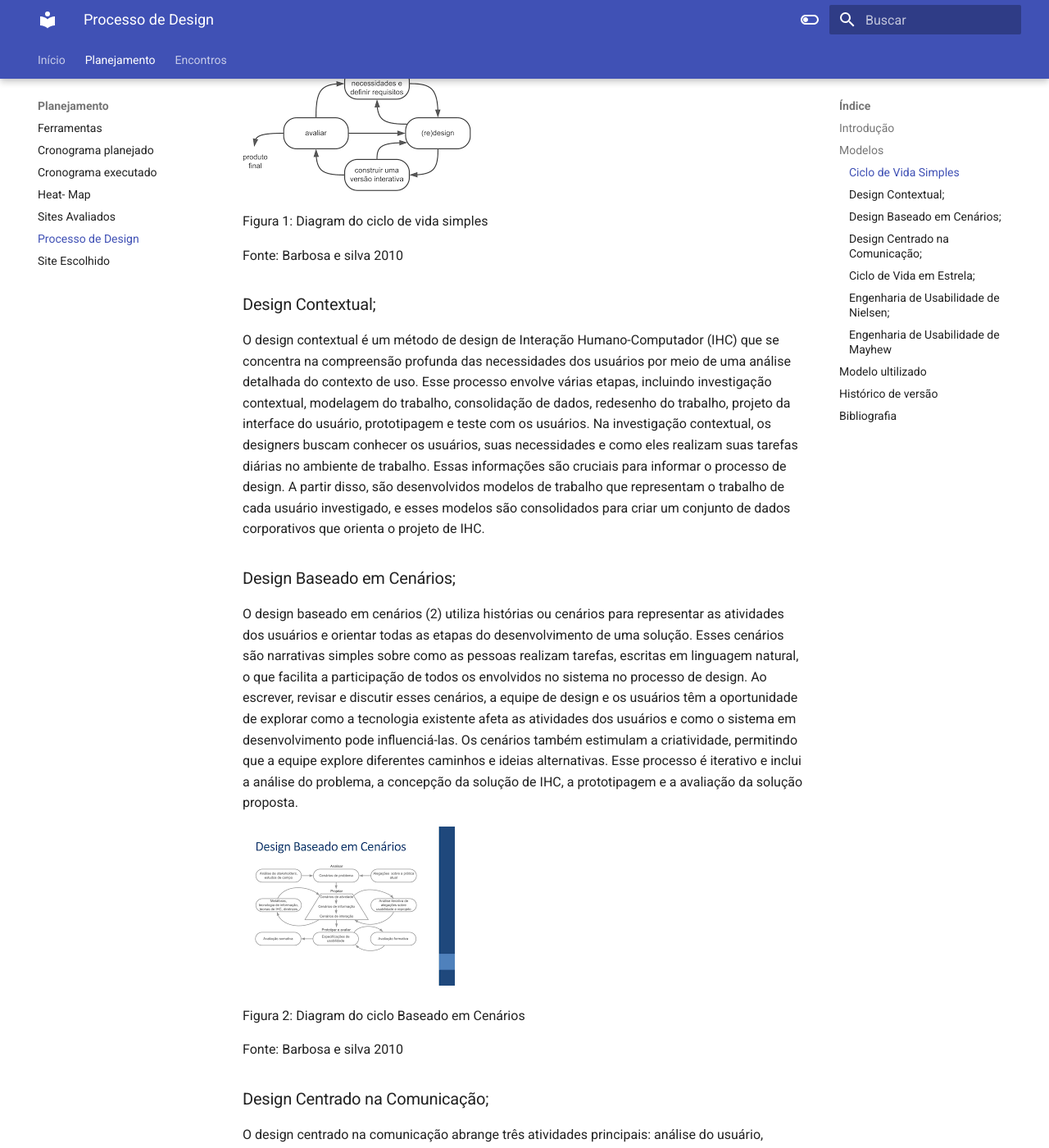
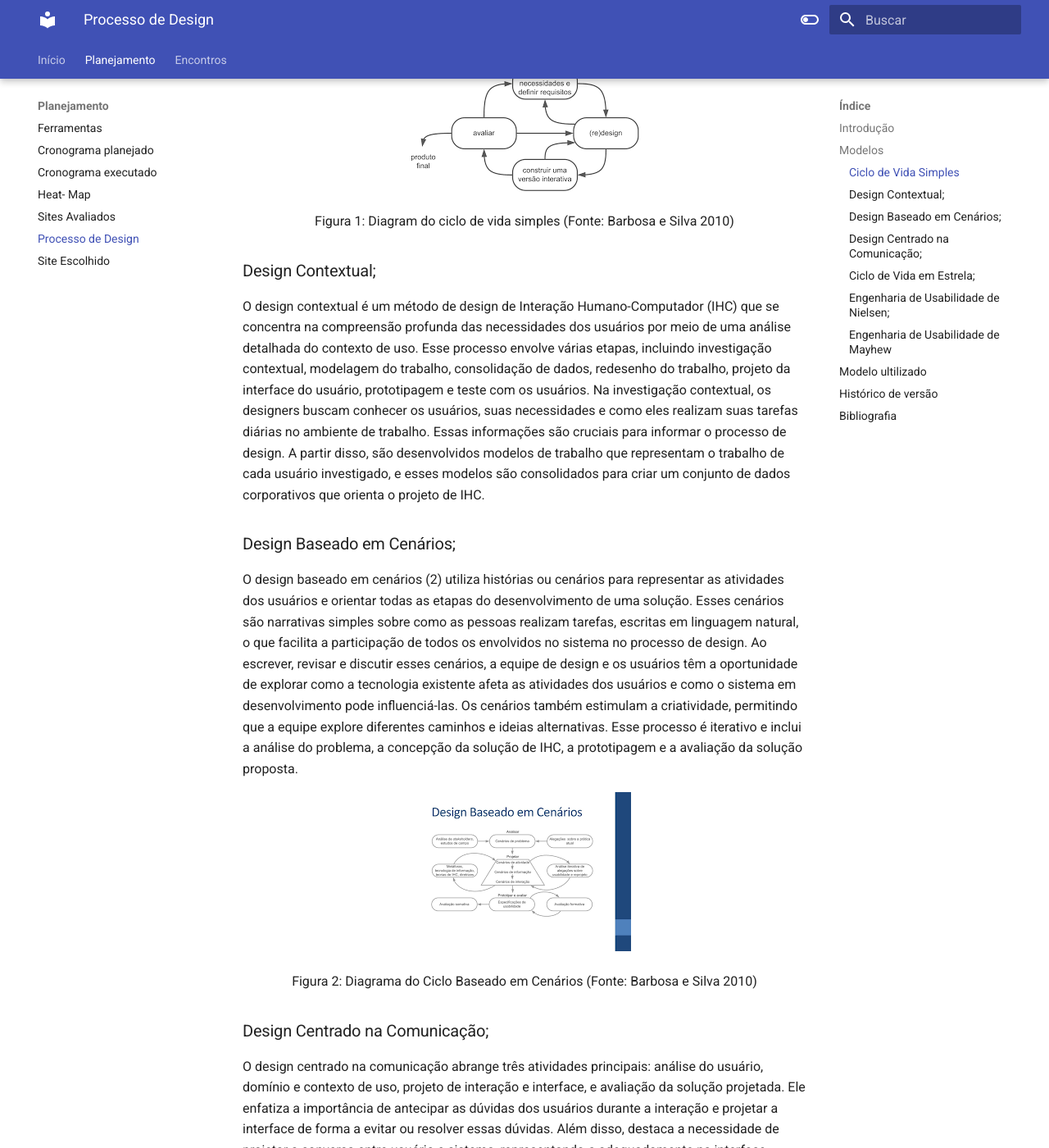
Before and after one commit to Interacao-Humano-Computador/2023.2--BRB-Mobilidade, an MkDocs documentation site: the page built from docs/process_des.md, in a window 1280 px wide and 1400 px high, scrolled down 727 px. Shown: the whole window at 82% size. Built offline with MkDocs 1.6.1 and Material for MkDocs 9.7.7, drawn with Linux system fonts in a browser that asks for light colours; some of the changed text lies outside the part shown.

Commit message:
fix: centralizar imagem

```diff
--- a/docs/process_des.md
+++ b/docs/process_des.md
@@ -10,11 +10,11 @@ Dito isso, iremos explicar brevemente sobre alguns desses processos mais conheci
 ### Ciclo de Vida Simples
 Ciclo de vida simplificado (1) que gira em torno de 4 atividades básicas (Identificar necessidades e definir requisitos, (re)design, construir uma versão interativa, avaliar). Elas são executadas em sequência mas não há impedimento para retornar à fase anterior caso seja necessário. Esse é um processo simples, o que pode dificultar um pouco o entendimento pela falta de detalhamento das fases.
 
-![Image title](assets/simples.png)
 
-Figura 1: Diagram do ciclo de vida simples
-
-Fonte: Barbosa e silva 2010
+<div style="text-align: center">
+    <img src="../assets/simples.png">
+    <p>Figura 1: Diagram do ciclo de vida simples (Fonte: Barbosa e Silva 2010)</p>
+</div>
 
 ### Design Contextual;
 O design contextual é um método de design de Interação Humano-Computador (IHC) que se concentra na compreensão profunda das necessidades dos usuários por meio de uma análise detalhada do contexto de uso. Esse processo envolve várias etapas, incluindo investigação contextual, modelagem do trabalho, consolidação de dados, redesenho do trabalho, projeto da interface do usuário, prototipagem e teste com os usuários. Na investigação contextual, os designers buscam conhecer os usuários, suas necessidades e como eles realizam suas tarefas diárias no ambiente de trabalho. Essas informações são cruciais para informar o processo de design. A partir disso, são desenvolvidos modelos de trabalho que representam o trabalho de cada usuário investigado, e esses modelos são consolidados para criar um conjunto de dados corporativos que orienta o projeto de IHC.
@@ -22,12 +22,10 @@ O design contextual é um método de design de Interação Humano-Computador (IH
 ### Design Baseado em Cenários;
 O design baseado em cenários (2) utiliza histórias ou cenários para representar as atividades dos usuários e orientar todas as etapas do desenvolvimento de uma solução. Esses cenários são narrativas simples sobre como as pessoas realizam tarefas, escritas em linguagem natural, o que facilita a participação de todos os envolvidos no sistema no processo de design. Ao escrever, revisar e discutir esses cenários, a equipe de design e os usuários têm a oportunidade de explorar como a tecnologia existente afeta as atividades dos usuários e como o sistema em desenvolvimento pode influenciá-las. Os cenários também estimulam a criatividade, permitindo que a equipe explore diferentes caminhos e ideias alternativas. Esse processo é iterativo e inclui a análise do problema, a concepção da solução de IHC, a prototipagem e a avaliação da solução proposta.
 
-![Image title](assets/baseado.png)
-
-
-Figura 2: Diagram do ciclo Baseado em Cenários
-
-Fonte: Barbosa e silva 2010
+<div style="text-align: center">
+    <img src="../assets/baseado.png">
+    <p>Figura 2: Diagrama do Ciclo Baseado em Cenários (Fonte: Barbosa e Silva 2010)</p>
+</div>
 
 ### Design Centrado na Comunicação;
 O design centrado na comunicação abrange três atividades principais: análise do usuário, domínio e contexto de uso, projeto de interação e interface, e avaliação da solução projetada. Ele enfatiza a importância de antecipar as dúvidas dos usuários durante a interação e projetar a interface de forma a evitar ou resolver essas dúvidas. Além disso, destaca a necessidade de projetar a conversa entre usuário e sistema, representando-a adequadamente na interface. Embora os usuários desempenhem um papel fundamental nas atividades de análise e avaliação, a responsabilidade de elaborar a metacomunicação e a solução de IHC está sobre os designers, com base nas informações obtidas com a participação dos usuários ao longo do processo.
@@ -38,9 +36,9 @@ O Ciclo de Vida em Estrela (3), desenvolvido por Hix e Hartson, não possui uma
 
 ![Image title](assets/estrela.jpg)
 
-Figura 3: Diagram do  Ciclo de Vida em Estrela
-
-Fonte: Barbosa e silva 2010
+<div style="text-align: center">
+    <p>Figura 3: Diagram do  Ciclo de Vida em Estrela (Fonte: Barbosa e Silva 2010)</p>
+</div>
 
 ### Engenharia de Usabilidade de Nielsen;
 
@@ -80,9 +78,9 @@ Já a engenharia de Usabilidade, Desenvolvida por Deborah Mayhew (4), é uma sol
 
 ![Image title](assets/MayHew.png)
 
-Figura 4: Diagram da Engenharia de Usabilidade de Mayhew
-
-Fonte: The Usability Engineering Lifecycle, MayHew
+<div style="text-align: center">
+    <p>Figura 4: Diagram da Engenharia de Usabilidade de Mayhew (Fonte: The Usability Engineering Lifecycle, MayHew)</p>
+</div>
 
 ## Modelo ultilizado
 
```
